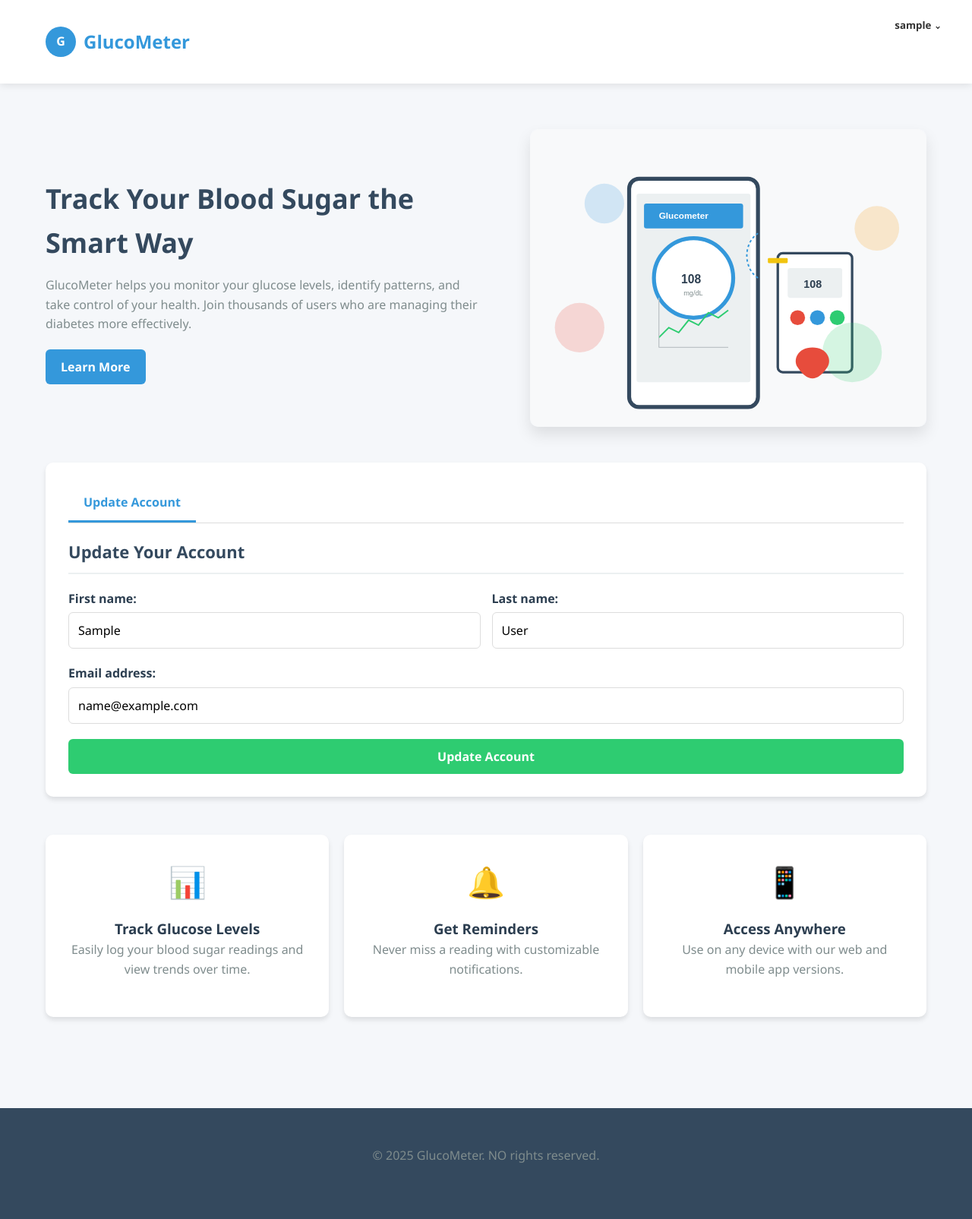
After one commit to hark444/glucoLogger, a Django app: page /accounts/profile_update/ in a window 1280 px wide. The commit adds this page. Shown: the whole page at 76% size. Run offline with Django 5.2, Linux system fonts and the light colour scheme; the visitor is signed in with stand-in values (Sample User, id 1); some libraries are stand-ins or nearby versions.

Commit message:
Added user profile section

```diff
--- a/ToDoList.txt
+++ b/ToDoList.txt
@@ -11,6 +11,8 @@
 [feature/User]
 1. Create a User Model.
 2. The User should first log in to their account and then they should be able to create, view and update their readings.
+Bugs/Updates
+1. Add validations in username.
 
 [feature/Postgres]
 1. All readings must go to a Postgres DB.
--- a/users/forms.py
+++ b/users/forms.py
@@ -0,0 +1,6 @@
+from django.contrib.auth.forms import UserChangeForm
+
+
+class UserProfileUpdateForm(UserChangeForm):
+    class Meta(UserChangeForm.Meta):
+        fields = ["email", "first_name", "last_name"]
--- a/users/static/users/stylesheet.css
+++ b/users/static/users/stylesheet.css
@@ -263,3 +263,50 @@
         gap: 0;
       }
     }
+
+/* User Profile Section */
+.user-profile {
+  position: absolute;
+  top: 20px;
+  right: 40px;
+  font-family: sans-serif;
+}
+
+.dropbtn {
+  background-color: transparent;
+  color: #333;
+  border: none;
+  cursor: pointer;
+  font-weight: bold;
+}
+
+.dropdown {
+  position: relative;
+  display: inline-block;
+}
+
+.dropdown-content {
+  display: none;
+  position: absolute;
+  right: 0;
+  background-color: #f9f9f9;
+  min-width: 160px;
+  z-index: 1;
+  border: 1px solid #ccc;
+  border-radius: 4px;
+}
+
+.dropdown-content a {
+  color: #333;
+  padding: 10px 14px;
+  text-decoration: none;
+  display: block;
+}
+
+.dropdown-content a:hover {
+  background-color: #f0f0f0;
+}
+
+.dropdown:hover .dropdown-content {
+  display: block;
+}
--- a/users/template_registries.py
+++ b/users/template_registries.py
@@ -1,2 +1,4 @@
-USER_REGISTRATION_TEMPLATE = "users/register.html"
+USER_REGISTRATION_TEMPLATE = 'users/register.html'
 USER_BASE_TEMPLATE = 'users/base.html'
+USER_LOGIN_TEMPLATE = 'users/login.html'
+USER_PROFILE_UPDATE_TEMPLATE = 'users/profile_update.html'
--- a/users/templates/users/base.html
+++ b/users/templates/users/base.html
@@ -18,6 +18,19 @@
         <div class="logo-icon">G</div>
         <div class="logo-text">GlucoMeter</div>
       </div>
+    </div>
+    <div class="user-profile">
+      {% if user.is_authenticated %}
+        <div class="dropdown">
+          <button class="dropbtn">{{ user.username }} ⌄</button>
+          <div class="dropdown-content">
+            <a href="{% url 'profile_update' %}">View / Edit Profile</a>
+            <a href="{% url 'logout' %}">Logout</a>
+          </div>
+        </div>
+      {% else %}
+        <a href="{% url 'login' %}" class="login-btn">Login</a>
+      {% endif %}
     </div>
   </header>
 
--- a/users/templates/users/login.html
+++ b/users/templates/users/login.html
@@ -2,7 +2,7 @@
 {% block content %}
    <div class="card">
       <div class="tabs">
-        <div class="tab active" onclick="switchTab('register')">Create Account</div>
+        <div class="tab active">Create Account</div>
       </div>
       <div id="register" class="tab-content active">
         <h2 class="card-title">Create Your Account</h2>
--- /dev/null
+++ b/users/templates/users/profile_update.html
@@ -0,0 +1,40 @@
+{% extends "users/base.html" %}
+{% block content %}
+   <div class="card">
+      <div class="tabs">
+        <div class="tab active">Update Account</div>
+      </div>
+      <div id="register" class="tab-content active">
+        <h2 class="card-title">Update Your Account</h2>
+        <form method="post">
+          {% csrf_token %}
+          <div class="form-row">
+            <div class="form-group">
+              {{ form.first_name.label_tag }}
+              {{ form.first_name }}
+              {% for error in form.first_name.errors %}
+                    <span class="error">{{ error }}</span>
+              {% endfor %}
+            </div>
+              <div class="form-group">
+              {{ form.last_name.label_tag }}
+              {{ form.last_name }}
+              {% for error in form.last_name.errors %}
+                    <span class="error">{{ error }}</span>
+              {% endfor %}
+            </div>
+          </div>
+          <div class="form-row">
+            <div class="form-group">
+              {{ form.email.label_tag }}
+              {{ form.email }}
+              {% for error in form.email.errors %}
+                    <span class="error">{{ error }}</span>
+              {% endfor %}
+            </div>
+          </div>
+          <button type="submit" class="btn btn-secondary btn-block">Update Account</button>
+        </form>
+      </div>
+    </div>
+{% endblock %}
--- a/users/urls.py
+++ b/users/urls.py
@@ -5,5 +5,7 @@
 urlpatterns = [
     path('register/', views.register, name='register'),
     path('home/', views.account_home, name='home'),
-    path('login/', views.user_login, name='login')
+    path('login/', views.user_login, name='login'),
+    path('logout/', views.user_logout, name='logout'),
+    path('profile_update/', views.update_user, name='profile_update')
 ]
--- a/users/views.py
+++ b/users/views.py
@@ -1,14 +1,20 @@
 import logging
 from utils.utils import POST_STR
+from .forms import UserProfileUpdateForm
+from django.contrib.auth.models import User
 from django.shortcuts import render, redirect
-from django.contrib.auth import authenticate, login
+from django.contrib.auth.decorators import login_required
+from django.contrib.auth import authenticate, login, logout
 from django.contrib.auth.forms import UserCreationForm, AuthenticationForm
-from .template_registries import USER_REGISTRATION_TEMPLATE, USER_BASE_TEMPLATE
+from .template_registries import (
+    USER_REGISTRATION_TEMPLATE, USER_BASE_TEMPLATE, USER_LOGIN_TEMPLATE, USER_PROFILE_UPDATE_TEMPLATE
+)
 
 
 logger = logging.getLogger(__name__)
 
 
+@login_required(login_url="/accounts/login")
 def account_home(request):
     return render(request, USER_BASE_TEMPLATE, {})
 
@@ -58,4 +64,23 @@
     else:
         form = AuthenticationForm()
 
-    return render(request, 'users/login.html', context={'form': form})
+    return render(request, USER_LOGIN_TEMPLATE, context={'form': form})
+
+
+def user_logout(request):
+    logger.info(f"Logging out the current user {request.user}")
+    logout(request)
+    return redirect("home")
+
+
+@login_required
+def update_user(request):
+    if request.method == POST_STR:
+        form = UserProfileUpdateForm(request.POST, instance=request.user)
+        if form.is_valid():
+            logger.info(f"Updating user: {request.user}")
+            form.save()
+
+    form = UserProfileUpdateForm(instance=request.user)
+
+    return render(request, USER_PROFILE_UPDATE_TEMPLATE, context={'form': form})
```
Lines whose indentation alone changed are shown as unchanged.
